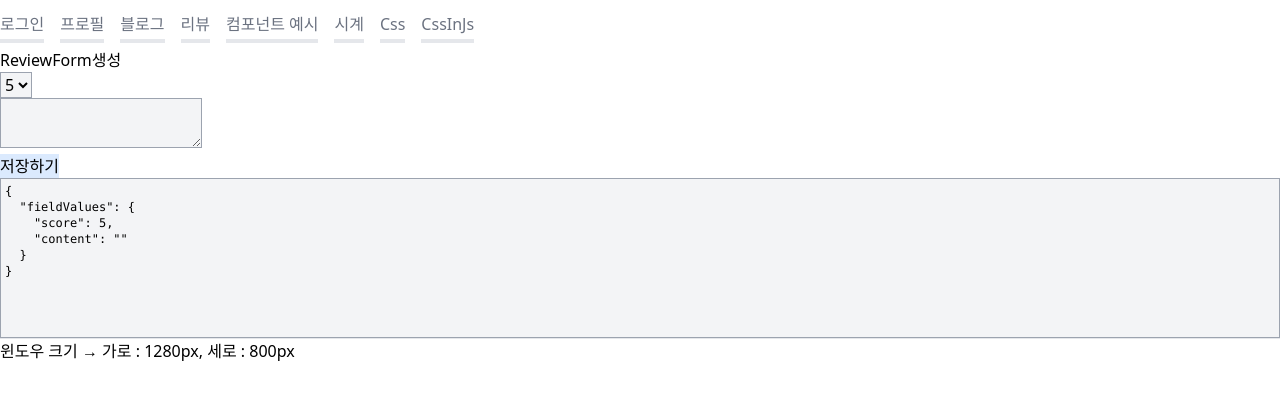
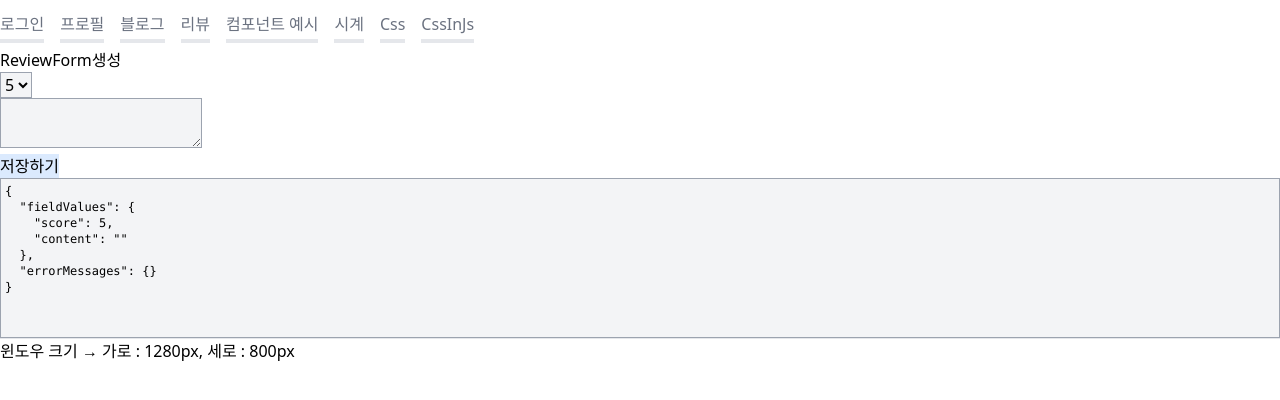
Before and after one commit to kangaerin/myproj-react, a React (Create React App) app: page /reviews/new in a window 1280 px wide. Shown: the top 400 px of the page. Built offline with nearby package versions, Linux system fonts and the light colour scheme; no server answers.

Commit message:
Review 폼 에러 메세지를 상탯값으로 처리

```diff
--- a/src/components/ReviewForm.jsx
+++ b/src/components/ReviewForm.jsx
@@ -2,7 +2,13 @@
 // handleFieldChange : 각 필드 값이 변화 시에 호출
 // handleSubmit : 인자없는 함수. submit 시에 호출.
 
-function ReviewForm({ fieldValues, handleFieldChange, handleSubmit, loading }) {
+function ReviewForm({
+  fieldValues,
+  errorMessages,
+  handleFieldChange,
+  handleSubmit,
+  loading,
+}) {
   const handleClickedSubmitButton = () => {
     if (handleSubmit) {
       handleSubmit();
@@ -29,6 +35,7 @@
           <option>4</option>
           <option>5</option>
         </select>
+        <div className="text-red-400">{errorMessages.score}</div>
       </div>
       <div>
         <textarea
@@ -38,6 +45,7 @@
           className="bg-gray-100 border border-gray-400"
           disabled={loading}
         />
+        <div className="text-red-400">{errorMessages.content}</div>
       </div>
       <div>
         <button
--- a/src/pages/reviews/ReviewForm.jsx
+++ b/src/pages/reviews/ReviewForm.jsx
@@ -17,6 +17,8 @@
       score: 5,
       content: '',
     });
+
+  const [errorMessages, setErrorMessages] = useState({});
 
   useEffect(() => {
     const fetchReview = async () => {
@@ -40,6 +42,7 @@
   const saveReview = async () => {
     setLoading(true);
     setError(null);
+    setErrorMessages({});
 
     const url = !reviewId
       ? `shop/api/reviews/`
@@ -55,6 +58,8 @@
     } catch (e) {
       setError(e);
       console.error(e);
+
+      setErrorMessages(e.response.data);
     }
 
     setLoading(false);
@@ -69,11 +74,16 @@
       </h2>
       <ReviewForm
         fieldValues={fieldValues}
+        errorMessages={errorMessages}
         handleFieldChange={handleFieldChange}
         handleSubmit={saveReview}
         loading={loading}
       />
-      <DebugStates reviewId={reviewId} fieldValues={fieldValues} />
+      <DebugStates
+        reviewId={reviewId}
+        fieldValues={fieldValues}
+        errorMessages={errorMessages}
+      />
     </div>
   );
 }
```
